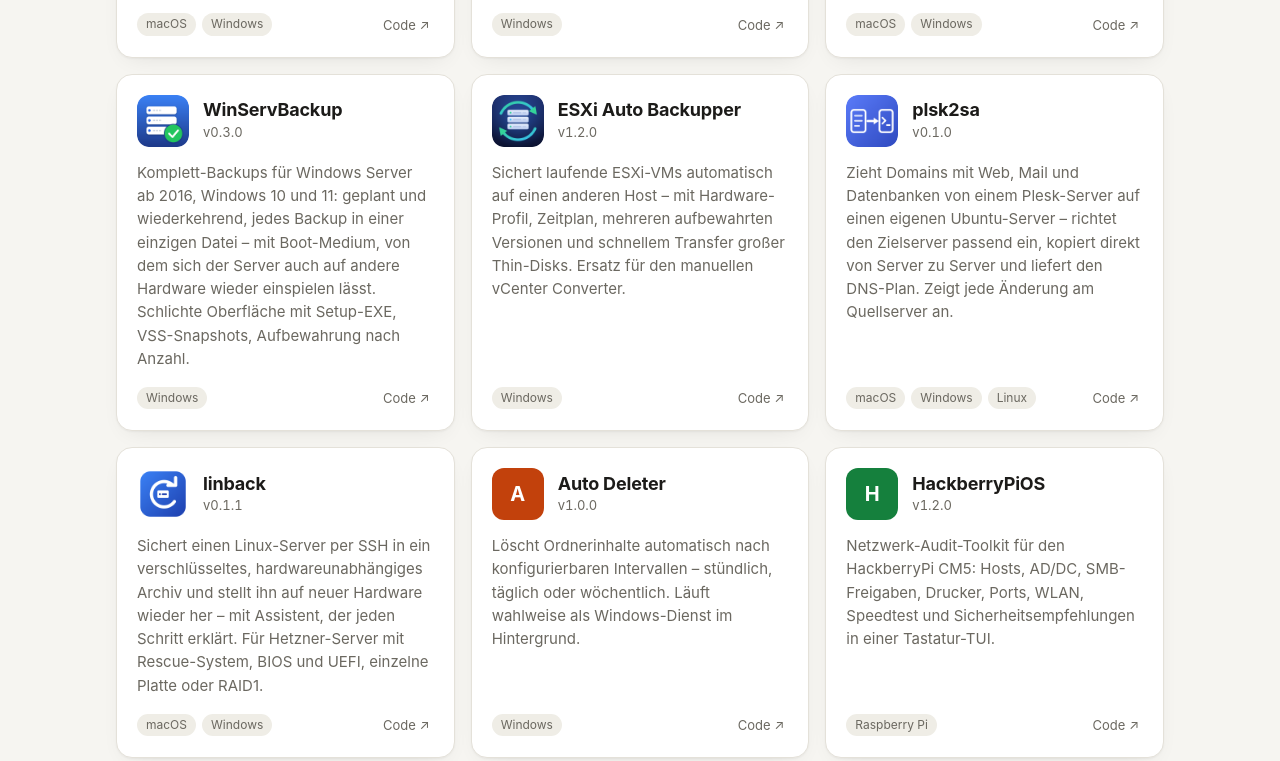
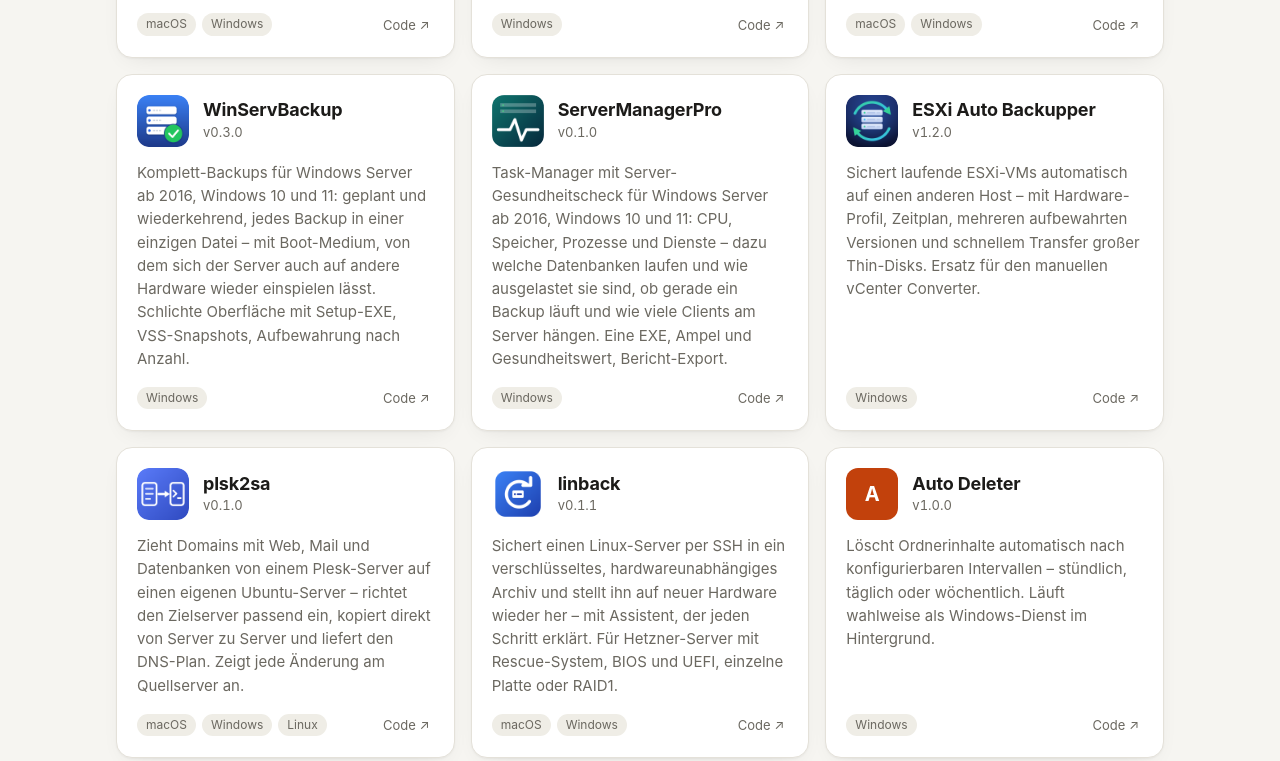
Before and after one commit to fmatsch/fmatsch.github.io, a plain HTML site: page index.html in a window 1280 px wide. Shown: the part 1453-2214 px from the top of the page. Drawn offline with Linux system fonts and the light colour scheme.

Commit message:
Karte: ServerManagerPro v0.1.0
Co-Authored-By: Claude Sonnet 5.5 <noreply@anthropic.com>

```diff
--- a/index.html
+++ b/index.html
@@ -214,6 +214,9 @@ const groups = [
       { repo: "WinServBackup", name: "WinServBackup", version: "v0.3.0", icon: "icons/winservbackup.png",
         desc: "Komplett-Backups für Windows Server ab 2016, Windows 10 und 11: geplant und wiederkehrend, jedes Backup in einer einzigen Datei – mit Boot-Medium, von dem sich der Server auch auf andere Hardware wieder einspielen lässt. Schlichte Oberfläche mit Setup-EXE, VSS-Snapshots, Aufbewahrung nach Anzahl.",
         platforms: ["Windows"] },
+      { repo: "ServerManagerPro", name: "ServerManagerPro", version: "v0.1.0", icon: "icons/servermanagerpro.png",
+        desc: "Task-Manager mit Server-Gesundheitscheck für Windows Server ab 2016, Windows 10 und 11: CPU, Speicher, Prozesse und Dienste – dazu welche Datenbanken laufen und wie ausgelastet sie sind, ob gerade ein Backup läuft und wie viele Clients am Server hängen. Eine EXE, Ampel und Gesundheitswert, Bericht-Export.",
+        platforms: ["Windows"] },
       { repo: "esxi-auto-backupper", name: "ESXi Auto Backupper", version: "v1.2.0", icon: "icons/esxi-auto-backupper.png",
         desc: "Sichert laufende ESXi-VMs automatisch auf einen anderen Host – mit Hardware-Profil, Zeitplan, mehreren aufbewahrten Versionen und schnellem Transfer großer Thin-Disks. Ersatz für den manuellen vCenter Converter.",
         platforms: ["Windows"] },
```
Also changed, not shown: icons/servermanagerpro.png (added).
